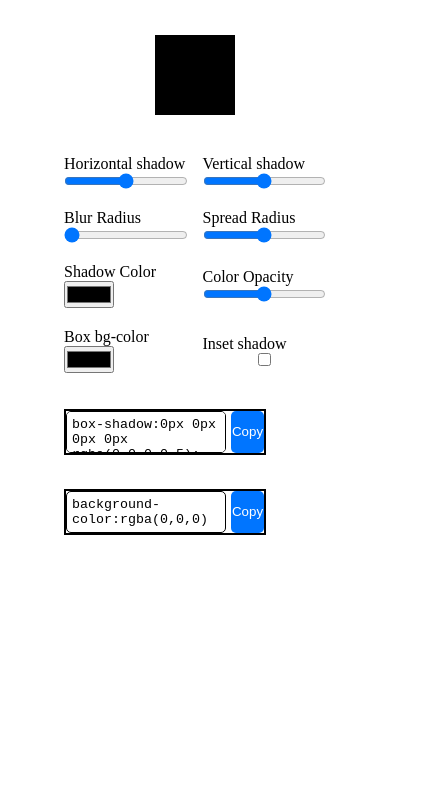
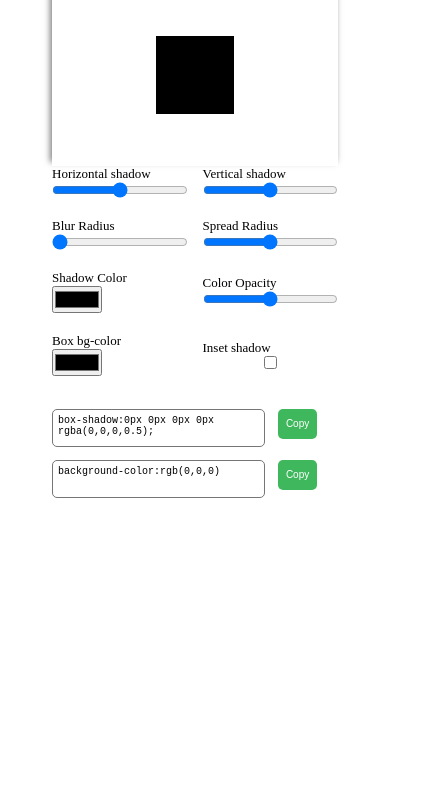
Before and after one commit to Piyush07p/box-shadow-generator, a plain HTML site: page index.html in a window 390 px wide. Shown: the part 50-840 px from the top of the page, 431 px wide, since content can reach past the window. Drawn offline with Linux system fonts and the light colour scheme.

Commit message:
modified ui

```diff
--- a/index.js
+++ b/index.js
@@ -41,7 +41,7 @@ function boxcolor(bgcolor){
    let r=parseInt(bgcolor.substr(1,2),16);
    let g=parseInt(bgcolor.substr(3,2),16);
    let b=parseInt(bgcolor.substr(5,2),16);
-   return `rgba(${r},${g},${b})`;
+   return `rgb(${r},${g},${b})`;
 }
 
 
--- a/style.css
+++ b/style.css
@@ -4,9 +4,9 @@
 }
 .nav{
     width: 100%;
-    background-color: #0075ff;
+    background-color: #3fb85d;
     color: #fff;
-    height: 2.8rem;
+    height: 2.6rem;
 }
 .nav h1{
     text-align: center;
@@ -20,10 +20,11 @@
 .result{
     width: 100%;
     height: 10rem;
-    border: 1px soild black;
     display: flex;
     justify-content: center;
     align-items: center;
+    padding: 2rem 0;
+    box-shadow:-2px -4px 6px 0px rgba(0,0,0,0.5);
 }
 
 
@@ -51,21 +52,20 @@ input[type="range"]
 {
     width: 100%;
 }
+.wrapper{
+    width: 200%;
 
+}
 .code-wrapper{
-    display: grid;
-    grid-template-columns: 10fr 2fr;
-    gap: 5px;
+    display: flex;
     margin-top: 1rem;
-    width: 130%;
-    border: 2px solid;
+    width: 100%;
 
 }
 #code{
     resize: none;
     padding: 5px;
-
-    border: 1px solid black;
+    width:53% ;
     border-radius: 5px;
 
 }
@@ -73,16 +73,17 @@ input[type="range"]
 
     resize: none;
     padding: 5px;
-
-    border: 1px solid black;
+    width:53% ;
     border-radius: 5px;
 }
 .code-wrapper button{
-    background-color: #0075ff;
+    background-color: #3fb85d;
     border: none;
     color: #fff;
     border-radius: 5px;
     cursor: pointer;
+    width: 4.5rem;
+    margin: 0 1rem;
 
 }
 
@@ -90,12 +91,20 @@ input[type="range"]
 @media (max-width:800px) {
     .container{
 
-        padding:1rem 8rem;
+        padding:1rem 6rem;
 
     }
     .code-wrapper{
 
-        width: 160%;
+        width: 120%;
+    }
+    #code,#code2{
+        font-size: 10px;
+    }
+
+    .code-wrapper button{
+        width: 3.3rem;
+
     }
     #element{
         height: 7rem;
@@ -106,12 +115,29 @@ input[type="range"]
 }
 
 @media (max-width:450px) {
+     html{
+         font-size: 13px;
+     }
     .container{
         padding: 0rem 4rem;
     }
+    #code,#code2{
+        height: 2rem;
+    }
+    .code-wrapper{
+
+        width: 140%;
+    }
+    .code-wrapper button{
+        width: 3rem;
+        font-size: 10px;
+        height: 2.3rem;
+
+    }
+
     #element{
-        height: 5rem;
-        width: 5rem;
+        height: 6rem;
+        width: 6rem;
 
     }
 
```
Also changed, not shown: index.html (+2 -1 lines).
